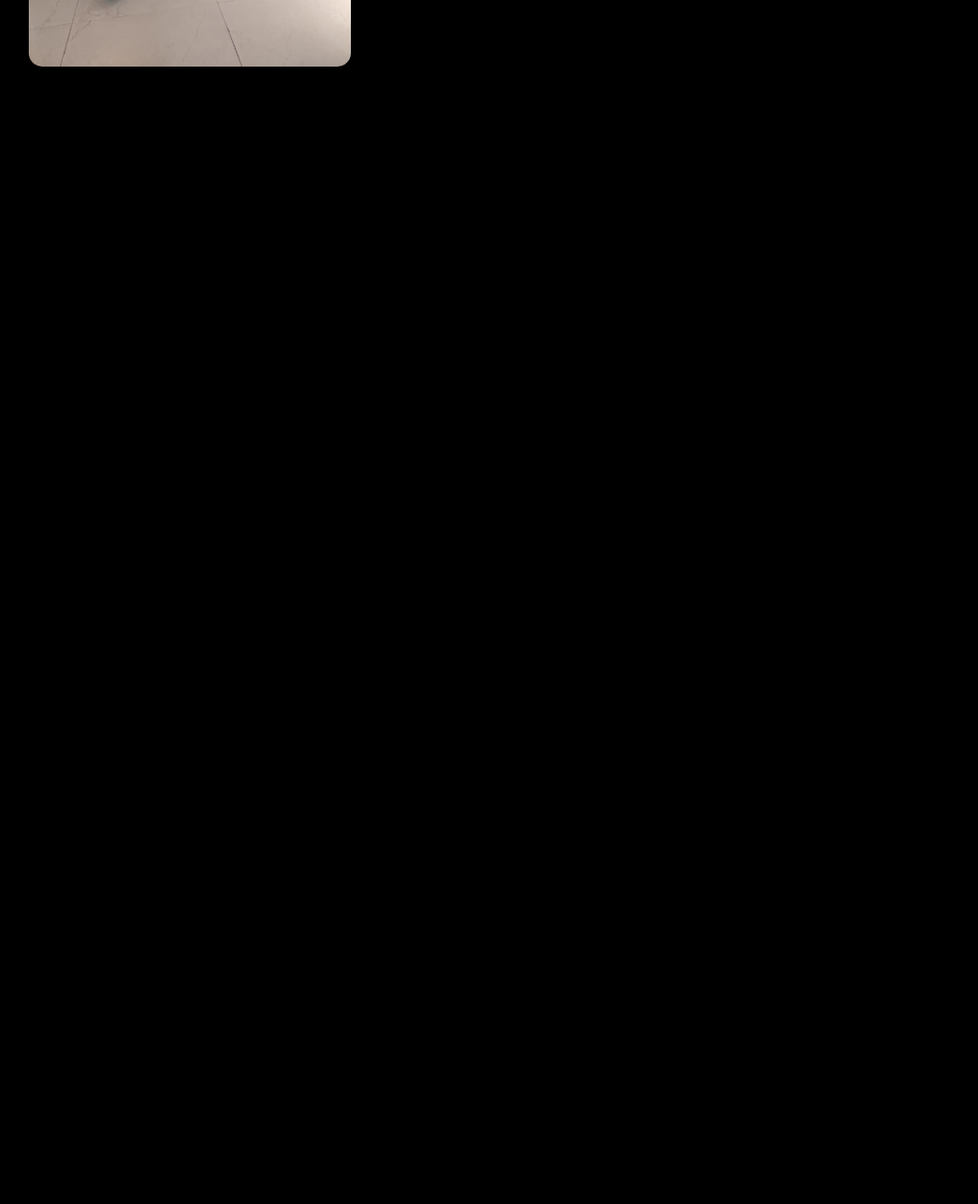
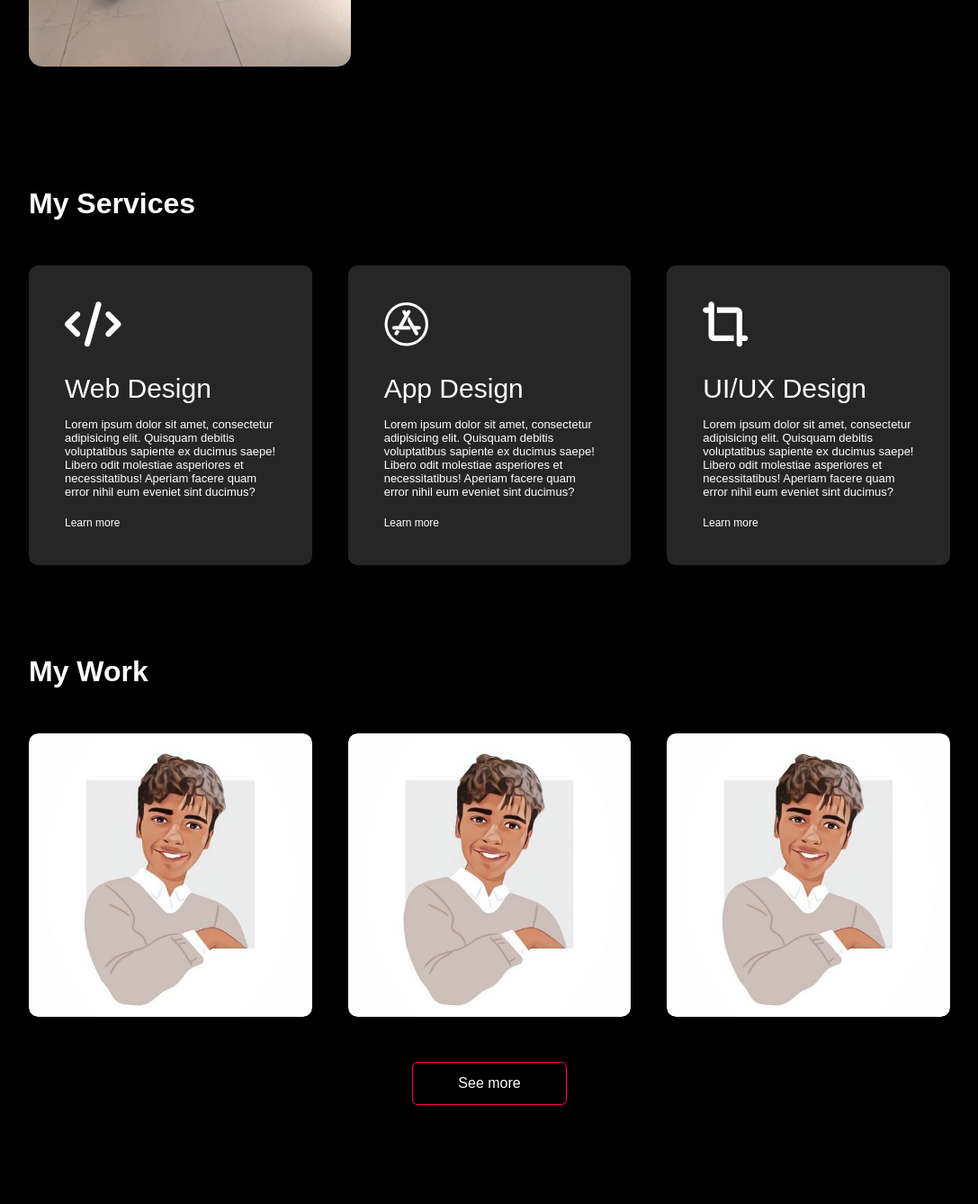
Before and after one commit to sumiransingh100/Sumiran-Singh---Portfolio-Website, a plain HTML site: page index.html in a window 1280 px wide. Shown: the part 1294-2632 px from the top of the page at 90% size, without its empty margins (96-1183 px from the left). Before the commit the page ends 1462 px from the top, so only its background shows below. Drawn offline with Linux system fonts and the light colour scheme.

Commit message:
work completed till portfolio section

```diff
--- a/index.html
+++ b/index.html
@@ -5,6 +5,7 @@
     <meta name="viewport" content="width=device-width, initial-scale=1.0">
     <title>Sumiran Portfolio</title>
     <link rel="stylesheet" href="style.css">
+    <link rel="stylesheet" href="https://cdnjs.cloudflare.com/ajax/libs/font-awesome/6.4.0/css/all.min.css"/>
 </head>
 <body>
     <header>
@@ -67,6 +68,77 @@
             </div>
         </div>
     </div>
+
+    <!-- ----------------------------services------------------------------ -->
+    <div id="services">
+        <div class="container">
+            <h1 class="sub-title">My Services</h1>
+            <div class="services-list">
+                <div>
+                    <i class="fa-solid fa-code"></i>
+                    <h2>Web Design</h2>
+                    <p>Lorem ipsum dolor sit amet, consectetur adipisicing elit. Quisquam debitis voluptatibus sapiente ex ducimus saepe! Libero odit molestiae asperiores et necessitatibus! Aperiam facere quam error nihil eum eveniet sint ducimus?</p>
+                    <a href="#">Learn more</a>
+                </div>
+                <div>
+                    <i class="fa-brands fa-app-store"></i>
+                    <h2>App Design</h2>
+                    <p>Lorem ipsum dolor sit amet, consectetur adipisicing elit. Quisquam debitis voluptatibus sapiente ex ducimus saepe! Libero odit molestiae asperiores et necessitatibus! Aperiam facere quam error nihil eum eveniet sint ducimus?</p>
+                    <a href="#">Learn more</a>
+                </div>
+                <div>
+                    <i class="fa-solid fa-crop-simple"></i>
+                    <h2>UI/UX Design</h2>
+                    <p>Lorem ipsum dolor sit amet, consectetur adipisicing elit. Quisquam debitis voluptatibus sapiente ex ducimus saepe! Libero odit molestiae asperiores et necessitatibus! Aperiam facere quam error nihil eum eveniet sint ducimus?</p>
+                    <a href="#">Learn more</a>
+                </div>
+            </div>
+        </div>
+    </div>
+
+    <!-- ----------------------------portfolio------------------------------ -->
+
+    <div id="portfolio">
+        <div class="container">
+            <h1 class="sub-title">My Work</h1>
+            <div class="work-list">
+                <div class="work">
+                    <img src="images/work.jpg" alt="">
+                    <div class="layer">
+                        <h3>Social Media App</h3>
+                        <p>Lorem ipsum dolor sit, amet consectetur adipisicing elit. Necessitatibus libero nihil laboriosam cum aliquid in venia
+                        </p>
+                        <a href="#"><i class="fa-solid fa-up-right-from-square"></i></a>
+                    </div>
+                </div>
+                <div class="work">
+                    <img src="images/work.jpg" alt="">
+                    <div class="layer">
+                        <h3>School App</h3>
+                        <p>Lorem ipsum dolor sit, amet consectetur adipisicing elit. Necessitatibus libero nihil laboriosam cum aliquid in venia
+                        </p>
+                        <a href="#"><i class="fa-solid fa-up-right-from-square"></i></a>
+                    </div>
+                </div>
+                <div class="work">
+                    <img src="images/work.jpg" alt="">
+                    <div class="layer">
+                        <h3>Music App</h3>
+                        <p>Lorem ipsum dolor sit, amet consectetur adipisicing elit. Necessitatibus libero nihil laboriosam cum aliquid in venia
+                        </p>
+                        <a href="#"><i class="fa-solid fa-up-right-from-square"></i></a>
+                    </div>
+                </div>
+            </div>
+            <a href="#" class="btn">See more</a>
+        </div>
+    </div>
+
+    <!-- ----------------------------contact------------------------------ -->
+
+
+
+
     <script>
         let tablinks = document.getElementsByClassName("tab-links");
         let tabcontents = document.getElementsByClassName("tab-contents");
--- a/style.css
+++ b/style.css
@@ -13,9 +13,9 @@ header{
     width: 100%;
     height: 100vh;
     background-color: #000;
-    /* background-image: url(); */
+    background-image: url(images/bg3.jpg);
     background-size: cover;
-    background-position: center;
+    background-position: top-right;
 }
 .container{
     padding: 10px 10%;
@@ -130,3 +130,121 @@ nav ul li a:hover::after{
 .tab-contents.active-tab{
     display: block;
 }
+
+/* --------------------------- Services ------------------------------- */
+
+#services{
+    padding: 30px 0;
+}
+.services-list{
+    display: grid;
+    grid-template-columns: repeat(auto-fit, minmax(250px, 1fr));
+    grid-gap: 40px;
+    margin-top: 50px;
+}
+.services-list div{
+    background: #262626;
+    padding: 40px;
+    font-size: 13px;
+    font-weight: 300;
+    border-radius: 10px;
+    transition: background 0.5s, transform 0.5s;
+}
+.services-list div i{
+    font-size: 50px;
+    margin-bottom: 30px;
+}
+.services-list div h2{
+    font-size: 30px;
+    font-weight: 500;
+    margin-bottom: 15px;
+}
+.services-list div a{
+    text-decoration: none;
+    color: #fff;
+    font-size: 12px;
+    margin-top: 20px;
+    display: inline-block;
+}
+.services-list div:hover{
+    background: #DCC980;
+    transform: translate(-10px);
+}
+
+/* ------------------------------- portfolio ----------------------------- */
+#portfolio{
+    padding: 50px 0;
+}
+.work-list{
+    display: grid;
+    grid-template-columns: repeat(auto-fit, minmax(250px, 1fr));
+    grid-gap: 40px;
+    margin-top: 50px;
+}
+.work{
+    border-radius: 10px;
+    position: relative;
+    overflow: hidden;
+}
+.work img{
+    width: 100%;
+    border-radius: 10px;
+    display: block;
+    transition: transform 0.5s;
+}
+.layer{
+    width: 100%;
+    height: 0;
+    background: linear-gradient(rgba(0, 0, 0, 0.6), #ff004f);
+    border-radius: 10px;
+    position: absolute;
+    left: 0;
+    bottom: 0;
+    overflow: hidden;
+    display: flex;
+    align-items: center;
+    justify-content: center;
+    flex-direction: center;
+    padding: 0 40px;
+    text-align: center;
+    font-size: 14px;
+    transition: height 0.5s;
+}
+.layer h3{
+    font-weight: 500;
+    margin-bottom: 20px;
+}
+.layer a{
+    margin-top: 20px;
+    color: #ff004f;
+    text-decoration: none;
+    font-size: 18px;
+    line-height: 60px;
+    background: #fff;
+    width: 60px;
+    height: 60px;
+    border-radius: 50%;
+    text-align: center;
+}
+.work:hover img{
+    transform: scale(1.1);
+}
+.work:hover .layer{
+    height: 100%;
+}
+.btn{
+    display: block;
+    margin: 50px auto;
+    width: fit-content;
+    border: 1px solid #ff004f;
+    padding: 14px 50px;
+    border-radius: 6px;
+    text-decoration: none;
+    color: #fff;
+    transition: background 0.5s;
+}
+.btn:hover{
+    background: #ff004f;
+}
+
+/* ------------------------------------------contact--------------------------------------- */
```
Also changed, not shown: images/bg3.jpg (added), images/work.jpg (renamed from images/IMG_20220627_234010_445.jpg), 2 other files.
